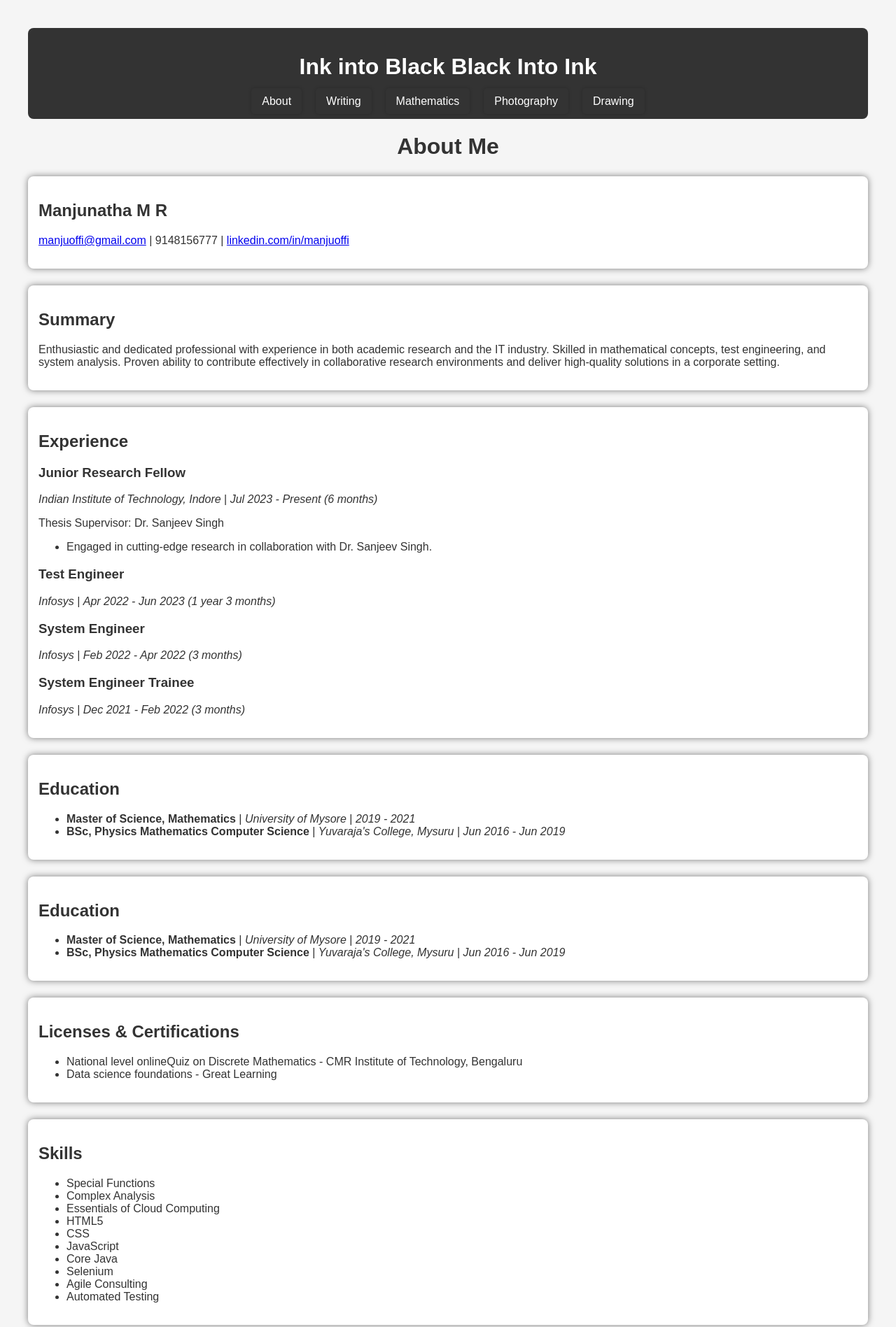
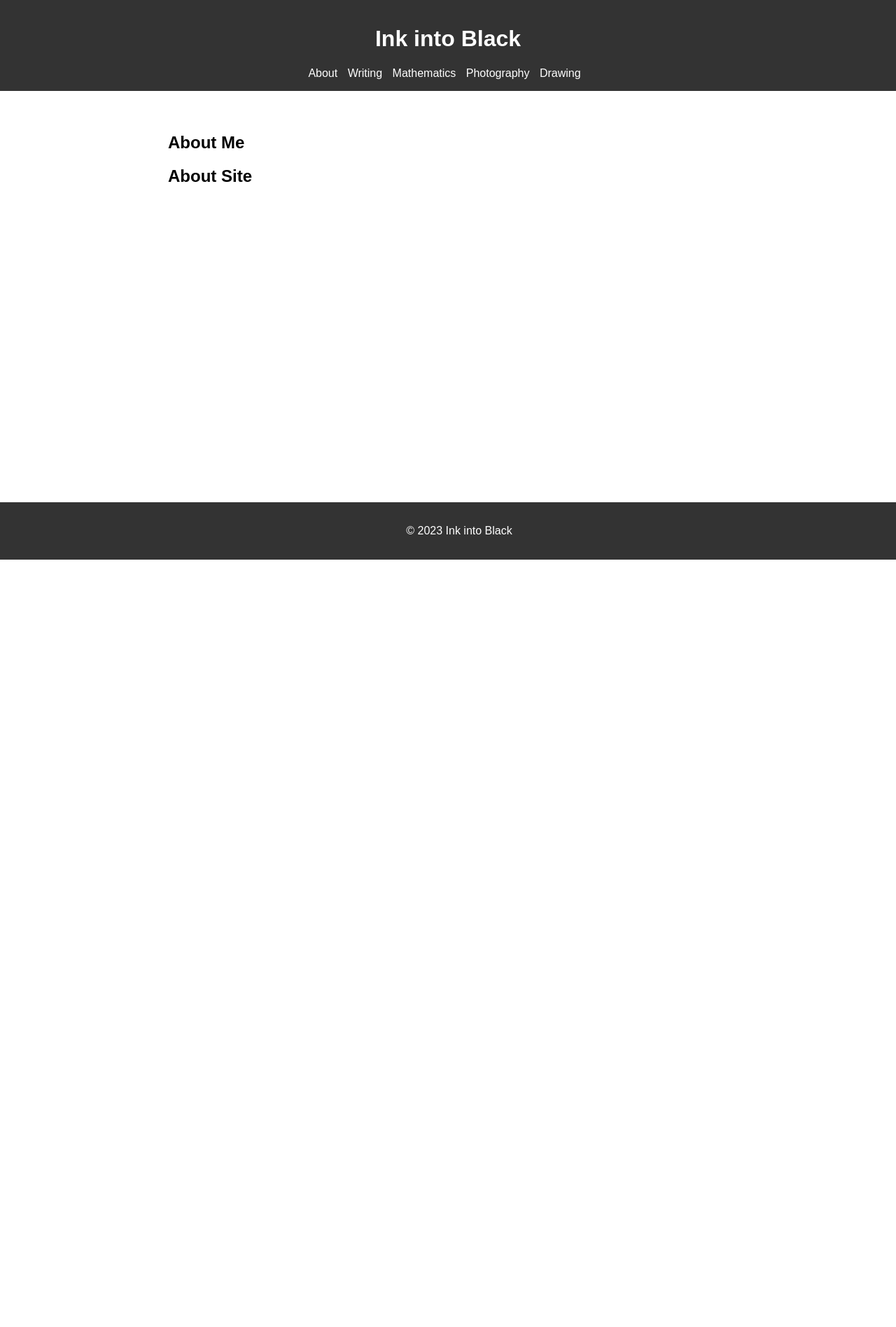
Before and after one commit to manjuoffi/iibbii, a plain HTML site: page index.html in a window 1280 px wide. Shown: the top 1897 px of the page at 70% size. After the commit the page ends 800 px from the top, so only its background shows below. Drawn offline with Linux system fonts and the light colour scheme.

Commit message:
Add files via upload

```diff
--- a/index.html
+++ b/index.html
@@ -3,101 +3,33 @@
 <head>
     <meta charset="UTF-8">
     <meta name="viewport" content="width=device-width, initial-scale=1.0">
-    <title>About</title>
+    <title>About - Ink into Black</title>
     <link rel="stylesheet" href="styles.css">
-    <script src="generateHeader.js"></script>
 </head>
 <body>
-    <header id="myDiv">
-        <script src="generateHeader.js"></script>
+    <header>
+        <h1>Ink into Black</h1>
+        <nav>
+            <ul>
+                <li><a href="index.html">About</a></li>
+                <li><a href="writing.html">Writing</a></li>
+                <li><a href="mathematics.html">Mathematics</a></li>
+                <li><a href="photography.html">Photography</a></li>
+                <li><a href="drawing.html">Drawing</a></li>
+            </ul>
+        </nav>
     </header>
 
-    <div>
-        <h1 style="text-align: center">About Me</h1>
-        <section>
-            <h1>Manjunatha M R</h1>
-        <p><a href="mailto:manjuoffi@gmail.com">manjuoffi@gmail.com</a> | 9148156777 | <a href="https://www.linkedin.com/in/manjuoffi">linkedin.com/in/manjuoffi</a></p>
-        </section>
-    <section>
-        <h2>Summary</h2>
-        <p>Enthusiastic and dedicated professional with experience in both academic research and the IT industry. Skilled in mathematical concepts, test engineering, and system analysis. Proven ability to contribute effectively in collaborative research environments and deliver high-quality solutions in a corporate setting.</p>
+    <section class="content">
+        <h2>About Me</h2>
+        <!-- Your content about yourself -->
+
+        <h2>About Site</h2>
+        <!-- Your content about the site -->
     </section>
 
-    <section>
-        <h2>Experience</h2>
-
-        <h3>Junior Research Fellow</h3>
-        <p><em>Indian Institute of Technology, Indore</em> | <em>Jul 2023 - Present (6 months)</em></p>
-        <p>Thesis Supervisor: Dr. Sanjeev Singh</p>
-        <ul>
-          <li>Engaged in cutting-edge research in collaboration with Dr. Sanjeev Singh.</li>
-
-        </ul>
-
-        <h3>Test Engineer</h3>
-        <p><em>Infosys</em> | <em>Apr 2022 - Jun 2023 (1 year 3 months)</em></p>
-
-
-        <h3>System Engineer</h3>
-        <p><em>Infosys</em> | <em>Feb 2022 - Apr 2022 (3 months)</em></p>
-
-
-        <h3>System Engineer Trainee</h3>
-        <p><em>Infosys</em> | <em>Dec 2021 - Feb 2022 (3 months)</em></p>
-
-      </section>
-
-      <section>
-        <h2>Education</h2>
-        <ul>
-          <li><strong>Master of Science, Mathematics</strong> | <em>University of Mysore</em> | <em>2019 - 2021</em></li>
-          <li><strong>BSc, Physics Mathematics Computer Science</strong> | <em>Yuvaraja's College, Mysuru</em> | <em>Jun 2016 - Jun 2019</em></li>
-        </ul>
-      </section>
-
-      <section>
-        <h2>Education</h2>
-        <ul>
-          <li><strong>Master of Science, Mathematics</strong> | <em>University of Mysore</em> | <em>2019 - 2021</em></li>
-          <li><strong>BSc, Physics Mathematics Computer Science</strong> | <em>Yuvaraja's College, Mysuru</em> | <em>Jun 2016 - Jun 2019</em></li>
-        </ul>
-      </section>
-
-      <section>
-        <h2>Licenses &amp; Certifications</h2>
-        <ul>
-          <li>National level onlineQuiz on Discrete Mathematics - CMR Institute of Technology, Bengaluru</li>
-          <li>Data science foundations - Great Learning</li>
-        </ul>
-      </section>
-
-      <section>
-        <h2>Skills</h2>
-        <ul>
-          <li>Special Functions</li>
-          <li>Complex Analysis</li>
-          <li>Essentials of Cloud Computing</li>
-          <li>HTML5</li>
-          <li>CSS</li>
-          <li>JavaScript</li>
-          <li>Core Java</li>
-          <li>Selenium</li>
-          <li>Agile Consulting</li>
-          <li>Automated Testing</li>
-        </ul>
-      </section>
-    </div>
-
-    <div>
-        <h1 style="text-align: center">About Site</h1>
-
-    <section>
-        This is where I share what I have learned, created, captured in the lens, and written. This place is not a showcase to the world. This is one way to say who I am, which I still figure out.
-    </section>
-    </div>
-
-    <footer id="footer">
-        <script src="generateFooter.js"></script>
+    <footer>
+        <p>&copy; 2023 Ink into Black</p>
     </footer>
 </body>
 </html>
--- a/styles.css
+++ b/styles.css
@@ -1,9 +1,7 @@
 body {
     font-family: 'Arial', sans-serif;
-    margin: 20px;
-    padding: 20px;
-    background-color: #f5f5f5;
-    color: #333;
+    margin: 0;
+    padding: 0;
 }
 
 header {
@@ -11,91 +9,36 @@ header {
     color: white;
     text-align: center;
     padding: 1em;
-    border-radius: 8px;
 }
 
 nav ul {
     list-style-type: none;
     margin: 0;
     padding: 0;
-    display: flex;
-    justify-content: center;
 }
 
 nav li {
-   /* display: inline;
-    margin-right: 10px;*/
-    margin: 0 10px;
+    display: inline;
+    margin-right: 10px;
 }
 
 nav a {
     text-decoration: none;
     color: white;
-    padding: 10px 15px;
-    border-radius: 5px;
-    transition: background-color 0.3s ease;
-
-    /* Optional: Add a slight shadow on hover for a subtle effect */
-    box-shadow: 0 0 5px rgba(0, 0, 0, 0.2);
-}
-
-nav a:hover {
-    background-color: #555;
 }
 
 section.content {
-    max-width: auto;
+    max-width: 800px;
     margin: 20px auto;
     padding: 20px;
 }
-
-section {
-    max-width: auto;
-    margin-top: 2%;
-    margin-bottom: 1%px;
-    background-color: #fff;
-    padding: 15px;
-    border-radius: 8px;
-    box-shadow: 0 0 10px rgba(0, 0, 0, 0.5);
-  }
 
 footer {
     background-color: #333;
     color: white;
     text-align: center;
+    padding: 1em;
+    position: fixed;
     bottom: 0;
     width: 100%;
-    border-radius: 8px;
-    margin: 15px auto;
 }
-
-/* Hamburger menu for smaller screens */
-.menu-icon {
-    display: none;
-    cursor: pointer;
-}
-
-@media screen and (max-width: 600px) {
-    nav ul {
-        display: none;
-        flex-direction: column;
-        align-items: center;
-    }
-
-    nav li {
-        margin: 10px 0;
-    }
-
-    .menu-icon {
-        display: block;
-    }
-}
-
-/* Styles for the dropdown menu */
-.dropdown-menu {
-    display: none;
-}
-
-.show-menu {
-    display: block;
-}
```
Also changed, not shown: drawing.html (+13 -4 lines), mathematics.html (+13 -4 lines), photography.html (+13 -4 lines), writing.html (+13 -4 lines).
